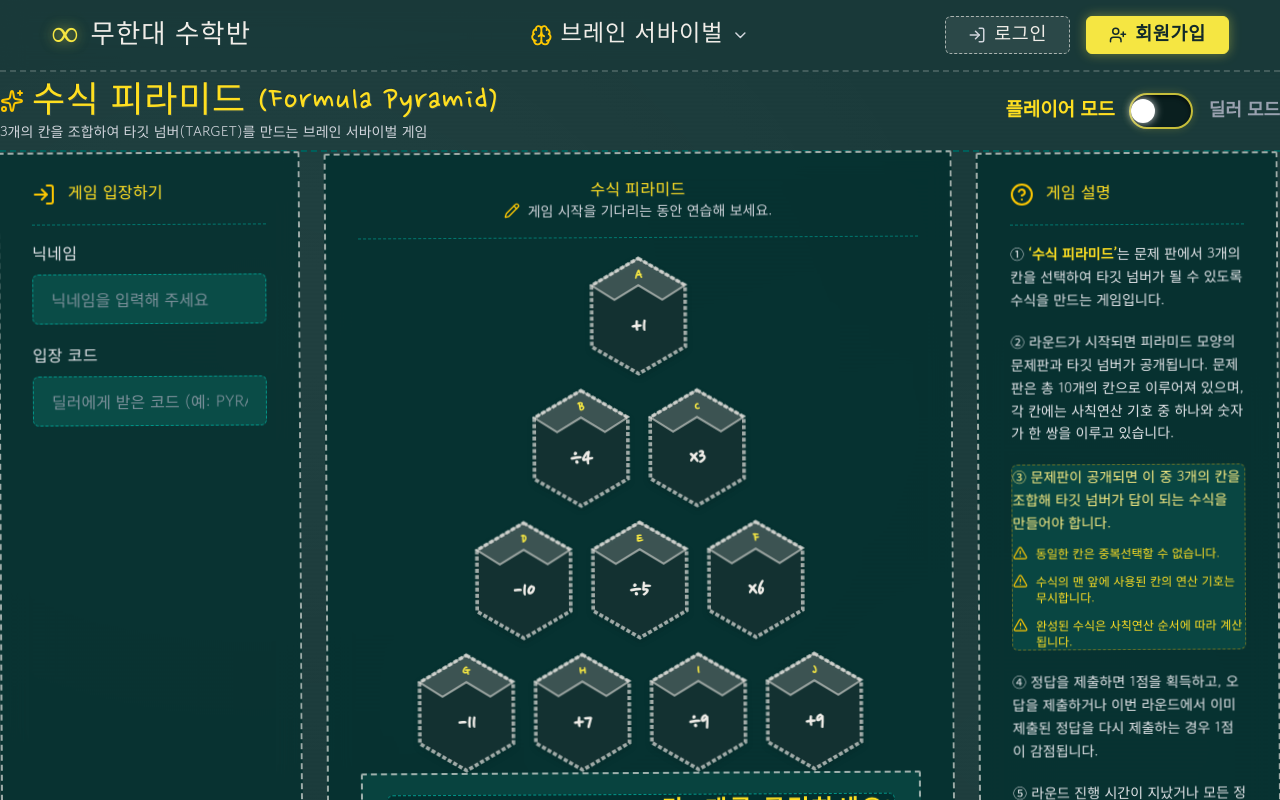
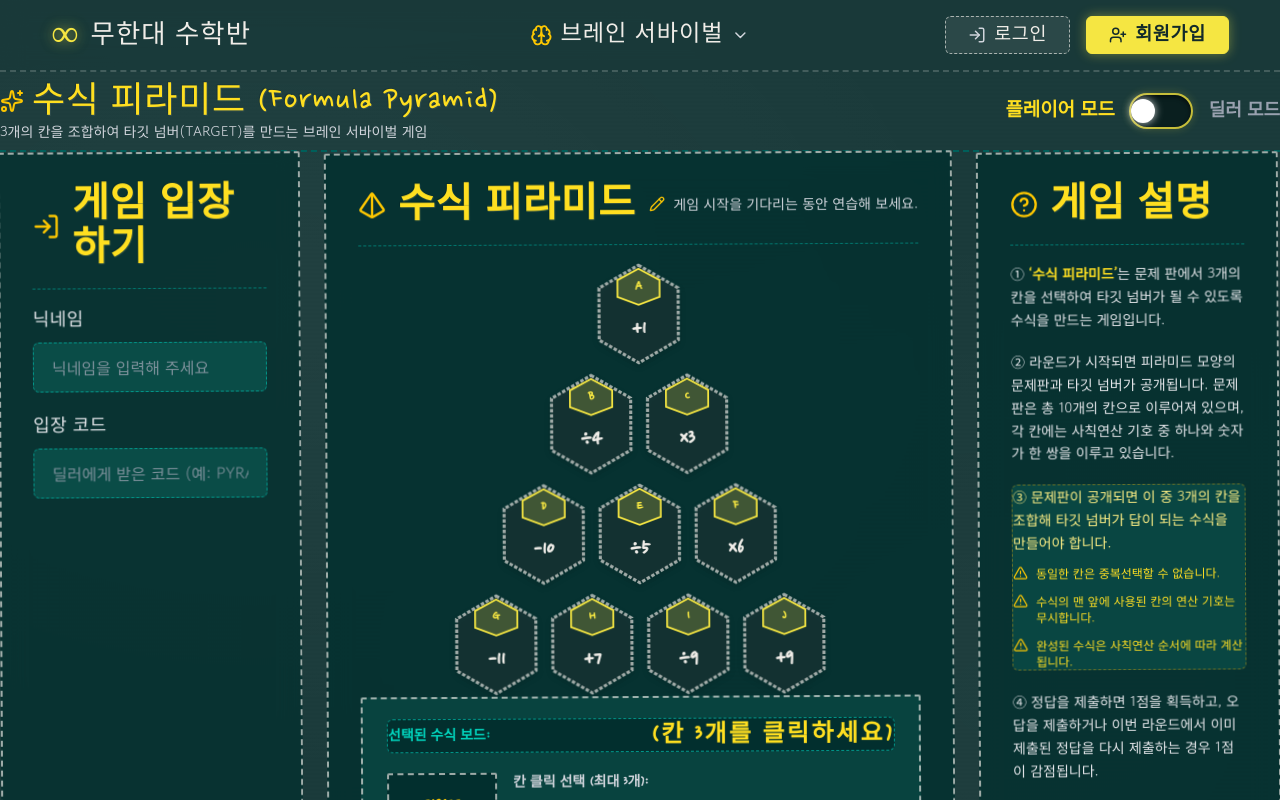
Before and after one commit to rlawlsdnjs78-infinity/infinitymath, a Next.js app: page /formula-pyramid in a window 1280 px wide. Shown: the top 800 px of the page. Built offline with nearby package versions, Linux system fonts and the light colour scheme.

Commit message:
feat: enlarge titles, align pyramid header (logo left, pencil text right), wrap A-J in mini hexagon, enlarge cell font

```diff
--- a/src/app/formula-pyramid/page.tsx
+++ b/src/app/formula-pyramid/page.tsx
@@ -2,9 +2,11 @@
  * src/app/formula-pyramid/page.tsx
  * 수식 피라미드 게임 페이지
  *
- * [점선 구분선 위/아래 픽셀 단위 1:1 완벽 대칭]
- * 독립된 border-t 점선 구분선 요소에 marginTop & marginBottom 을 동일하게 지정하여
- * 점선 위 텍스트 ↔ 점선 ↔ 점선 아래 텍스트 간격을 100% 대칭으로 보장
+ * [수정 사항]
+ * 1. 제목 글씨(게임 입장하기, 수식 피라미드, 게임 설명) 2.5rem(40px)으로 확대
+ * 2. 수식 피라미드 헤더: 좌측(로고 + 수식 피라미드), 우측(연필 + 연습 문구)
+ * 3. 정육각형 칸 크기 슬림화 + A~J 칸 번호를 정육각형 도형으로 독립 감싸기
+ * 4. A~J 및 사칙연산 글씨 크기 확대 (fontSize 17 / 26) + 피라미드 간격 축소 (gap-1.5)
  */
 
 "use client";
@@ -22,6 +24,7 @@ import {
   Copy,
   Sparkles,
   Monitor,
+  Pyramid,
 } from "lucide-react";
 
 /* ─── 피라미드 칸 데이터 (A ~ J) ─────────────────────────────────────────── */
@@ -69,44 +72,51 @@ function HexagonCell({
   return (
     <div
       onClick={onClick}
-      className={`relative cursor-pointer transition-all duration-200 hover:scale-105 select-none w-20 h-24 sm:w-24 sm:h-28 md:w-26 md:h-30 flex items-center justify-center ${
-        isSelected ? "drop-shadow-[0_0_15px_rgba(245,230,66,0.95)]" : ""
+      className={`relative cursor-pointer transition-all duration-200 hover:scale-105 select-none w-18 h-22 sm:w-22 sm:h-26 flex items-center justify-center ${
+        isSelected ? "drop-shadow-[0_0_16px_rgba(245,230,66,0.95)]" : ""
       }`}
     >
       <svg
         viewBox="0 0 100 115"
         className="w-full h-full absolute inset-0 filter drop-shadow-md"
       >
+        {/* ① 메인 큰 정육각형 몸통 */}
         <polygon
           points="50,2 95,28 95,87 50,113 5,87 5,28"
-          fill={isSelected ? "rgba(245, 230, 66, 0.3)" : "rgba(20, 50, 50, 0.9)"}
+          fill={isSelected ? "rgba(245, 230, 66, 0.3)" : "rgba(20, 50, 50, 0.92)"}
           stroke={isSelected ? "#f5e642" : "rgba(240, 237, 232, 0.65)"}
           strokeWidth="3.5"
           strokeDasharray={isSelected ? "none" : "4 2"}
         />
+
+        {/* ② 상단 A~J 칸 번호를 독립적으로 감싸는 '정육각형(Mini Hexagon)' 도형 */}
         <polygon
-          points="50,2 95,28 73,42 50,28 27,42 5,28"
-          fill={isSelected ? "rgba(245, 230, 66, 0.6)" : "rgba(240, 237, 232, 0.18)"}
-          stroke={isSelected ? "#f5e642" : "rgba(240, 237, 232, 0.55)"}
+          points="50,6 74,19 74,38 50,47 26,38 26,19"
+          fill={isSelected ? "#f5e642" : "rgba(245, 230, 66, 0.2)"}
+          stroke={isSelected ? "#1a3a3a" : "var(--chalk-yellow)"}
           strokeWidth="2"
         />
+
+        {/* 상단 A~J 칸 번호 (글씨 확대: fontSize 17) */}
         <text
           x="50"
-          y="23"
+          y="31"
           textAnchor="middle"
           fill={isSelected ? "#1a3a3a" : "var(--chalk-yellow)"}
-          fontSize="15"
+          fontSize="17"
           fontWeight="bold"
           fontFamily="var(--font-chalk)"
         >
           {node.id}
         </text>
+
+        {/* 중앙 사칙연산 값 텍스트 (글씨 확대: fontSize 26) */}
         <text
           x="50"
-          y="75"
+          y="82"
           textAnchor="middle"
           fill={isSelected ? "#f5e642" : "var(--chalk-white)"}
-          fontSize="23"
+          fontSize="26"
           fontWeight="bold"
           fontFamily="var(--font-chalk)"
         >
@@ -285,18 +295,17 @@ export default function FormulaPyramidPage() {
           <div className="xl:col-span-3 chalk-box content-box flex flex-col bg-teal-950/75 backdrop-blur-md h-full min-h-[640px] p-6 sm:p-7">
             {mode === "player" ? (
               <>
-                {/* [제목 영역] */}
+                {/* [제목 확대: fontSize: "2.5rem"] */}
                 <div className="flex items-center gap-3">
-                  <LogIn className="text-yellow-400 flex-shrink-0" size={24} />
+                  <LogIn className="text-yellow-400 flex-shrink-0" size={28} />
                   <h2
-                    className="text-2.5xl text-yellow-300"
-                    style={{ fontFamily: "var(--font-chalk)", lineHeight: 1.1 }}
+                    className="text-yellow-300 font-bold"
+                    style={{ fontFamily: "var(--font-chalk)", fontSize: "2.5rem", lineHeight: 1.1 }}
                   >
                     게임 입장하기
                   </h2>
                 </div>
 
-                {/* [독립 점선 구분선] 점선 위(marginTop)와 아래(marginBottom)를 1.1rem(18px)으로 100% 동일 대칭 */}
                 <div
                   className="w-full border-t border-dashed border-teal-700"
                   style={{ marginTop: "1.1rem", marginBottom: "1.1rem" }}
@@ -310,11 +319,10 @@ export default function FormulaPyramidPage() {
                   className="flex flex-col flex-1 justify-between"
                 >
                   <div className="flex flex-col gap-5">
-                    {/* 닉네임 입력 */}
                     <div className="flex flex-col gap-2">
                       <label
                         htmlFor="nickname-input"
-                        className="text-base text-gray-200 font-medium tracking-wide"
+                        className="text-lg text-gray-200 font-medium tracking-wide"
                         style={{ fontFamily: "var(--font-chalk)" }}
                       >
                         닉네임
@@ -334,11 +342,10 @@ export default function FormulaPyramidPage() {
                       />
                     </div>
 
-                    {/* 입장 코드 입력 */}
                     <div className="flex flex-col gap-2">
                       <label
                         htmlFor="code-input"
-                        className="text-base text-gray-200 font-medium tracking-wide"
+                        className="text-lg text-gray-200 font-medium tracking-wide"
                         style={{ fontFamily: "var(--font-chalk)" }}
                       >
                         입장 코드
@@ -371,16 +378,15 @@ export default function FormulaPyramidPage() {
             ) : (
               <>
                 <div className="flex items-center gap-3">
-                  <Monitor className="text-yellow-400 flex-shrink-0" size={24} />
+                  <Monitor className="text-yellow-400 flex-shrink-0" size={28} />
                   <h2
-                    className="text-2.5xl text-yellow-300"
-                    style={{ fontFamily: "var(--font-chalk)", lineHeight: 1.1 }}
+                    className="text-yellow-300 font-bold"
+                    style={{ fontFamily: "var(--font-chalk)", fontSize: "2.5rem", lineHeight: 1.1 }}
                   >
                     딜러 가이드
                   </h2>
                 </div>
 
-                {/* 점선 구분선 (1:1 동일 대칭) */}
                 <div
                   className="w-full border-t border-dashed border-teal-700"
                   style={{ marginTop: "1.1rem", marginBottom: "1.1rem" }}
@@ -410,30 +416,35 @@ export default function FormulaPyramidPage() {
           <div className="xl:col-span-6 chalk-box content-box flex flex-col items-center bg-teal-950/85 backdrop-blur-md h-full min-h-[640px] p-6 sm:p-7">
             {mode === "player" ? (
               <>
-                <div className="text-center w-full">
-                  <h2
-                    className="text-3.5xl text-yellow-300 mb-1"
-                    style={{ fontFamily: "var(--font-chalk)", lineHeight: 1.1 }}
-                  >
-                    수식 피라미드
-                  </h2>
-                  <div className="flex items-center justify-center gap-2 text-sm text-gray-300 mt-1">
-                    <Pencil size={16} className="text-yellow-400" />
+                {/* [요구사항 2] 좌측: 로고 + 수식 피라미드 (2.5rem), 우측: 연필 + 연습 설명 문구 */}
+                <div className="flex items-center justify-between w-full">
+                  <div className="flex items-center gap-3">
+                    <Pyramid className="text-yellow-400 flex-shrink-0" size={28} />
+                    <h2
+                      className="text-yellow-300 font-bold"
+                      style={{ fontFamily: "var(--font-chalk)", fontSize: "2.5rem", lineHeight: 1.1 }}
+                    >
+                      수식 피라미드
+                    </h2>
+                  </div>
+
+                  <div className="flex items-center gap-2 text-sm text-gray-300">
+                    <Pencil size={16} className="text-yellow-400 flex-shrink-0" />
                     <span style={{ fontFamily: "var(--font-body)" }}>
                       게임 시작을 기다리는 동안 연습해 보세요.
                     </span>
                   </div>
                 </div>
 
-                {/* 점선 구분선 (1:1 동일 대칭) */}
                 <div
                   className="w-full border-t border-dashed border-teal-700"
                   style={{ marginTop: "1.1rem", marginBottom: "1.1rem" }}
                 />
 
-                <div className="py-4 flex flex-col items-center gap-3 my-auto w-full overflow-x-auto">
+                {/* [요구사항 3] 피라미드 간격 축소 (gap-1.5) */}
+                <div className="py-2 flex flex-col items-center gap-1.5 my-auto w-full overflow-x-auto">
                   {PYRAMID_DATA.map((row, rowIndex) => (
-                    <div key={rowIndex} className="flex justify-center gap-3">
+                    <div key={rowIndex} className="flex justify-center gap-1.5 sm:gap-2">
                       {row.map((node) => (
                         <HexagonCell
                           key={node.id}
@@ -567,17 +578,17 @@ export default function FormulaPyramidPage() {
           <div className="xl:col-span-3 chalk-box content-box flex flex-col bg-teal-950/80 backdrop-blur-md h-full min-h-[640px] p-6 sm:p-7">
             {mode === "player" ? (
               <>
+                {/* [제목 확대: fontSize: "2.5rem"] */}
                 <div className="flex items-center gap-3">
-                  <HelpCircle className="text-yellow-400 flex-shrink-0" size={24} />
+                  <HelpCircle className="text-yellow-400 flex-shrink-0" size={28} />
                   <h2
-                    className="text-2.5xl text-yellow-300"
-                    style={{ fontFamily: "var(--font-chalk)", lineHeight: 1.1 }}
+                    className="text-yellow-300 font-bold"
+                    style={{ fontFamily: "var(--font-chalk)", fontSize: "2.5rem", lineHeight: 1.1 }}
                   >
                     게임 설명
                   </h2>
                 </div>
 
-                {/* 점선 구분선 (1:1 동일 대칭) */}
                 <div
                   className="w-full border-t border-dashed border-teal-700"
                   style={{ marginTop: "1.1rem", marginBottom: "1.1rem" }}
@@ -628,16 +639,15 @@ export default function FormulaPyramidPage() {
             ) : (
               <>
                 <div className="flex items-center gap-3">
-                  <Settings className="text-yellow-400 flex-shrink-0" size={24} />
+                  <Settings className="text-yellow-400 flex-shrink-0" size={28} />
                   <h2
-                    className="text-2.5xl text-yellow-300"
-                    style={{ fontFamily: "var(--font-chalk)", lineHeight: 1.1 }}
+                    className="text-yellow-300 font-bold"
+                    style={{ fontFamily: "var(--font-chalk)", fontSize: "2.5rem", lineHeight: 1.1 }}
                   >
                     게임 세팅 & 방 생성
                   </h2>
                 </div>
 
-                {/* 점선 구분선 (1:1 동일 대칭) */}
                 <div
                   className="w-full border-t border-dashed border-teal-700"
                   style={{ marginTop: "1.1rem", marginBottom: "1.1rem" }}
```
Also changed, not shown: 1 other file (tests, documents, lock files or other folders).
